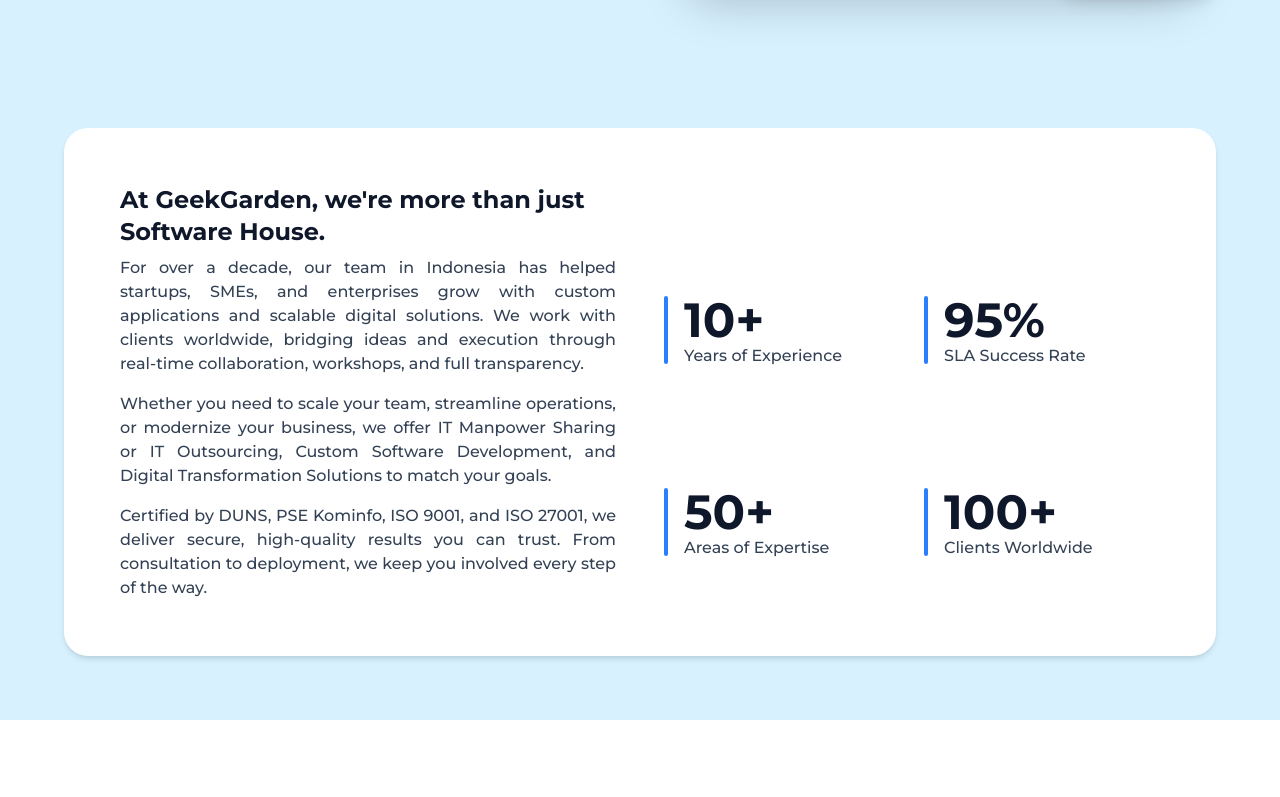
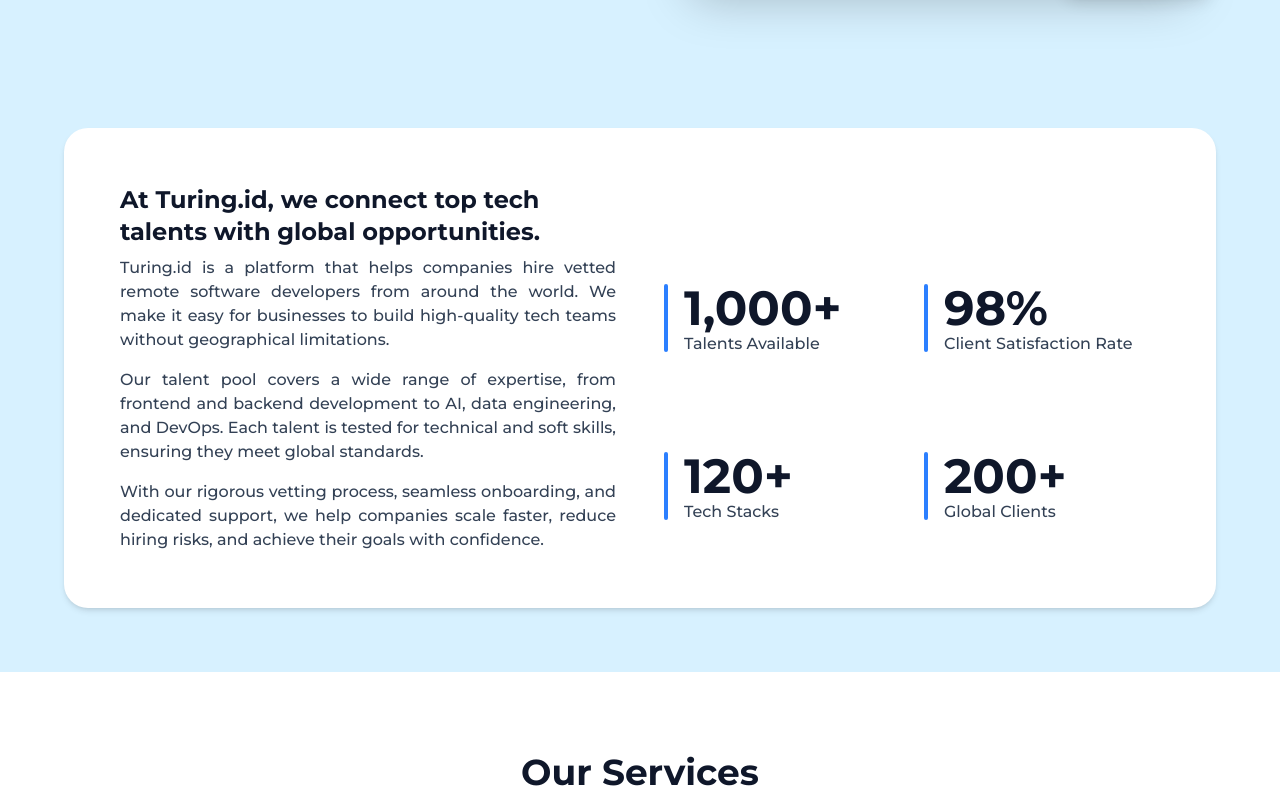
Before and after one commit to AcepHp/company-profile, a React (Vite) app: page / in a window 1280 px wide. Shown: the part 646-1443 px from the top of the page. Built offline with nearby package versions, Linux system fonts and the light colour scheme.

Commit message:
feat: change text in aboutSection

```diff
--- a/src/components/AboutSection.jsx
+++ b/src/components/AboutSection.jsx
@@ -7,10 +7,10 @@
 
 export default function AboutSection() {
     const stats = [
-        { id: 1, value: "10+", label: "Years of Experience", icon: BriefcaseIcon },
-        { id: 2, value: "95%", label: "SLA Success Rate", icon: CheckCircleIcon },
-        { id: 3, value: "50+", label: "Areas of Expertise", icon: ChartBarIcon },
-        { id: 4, value: "100+", label: "Clients Worldwide", icon: GlobeAltIcon },
+        { id: 1, value: "1,000+", label: "Talents Available", icon: BriefcaseIcon },
+        { id: 2, value: "98%", label: "Client Satisfaction Rate", icon: CheckCircleIcon },
+        { id: 3, value: "120+", label: "Tech Stacks", icon: ChartBarIcon },
+        { id: 4, value: "200+", label: "Global Clients", icon: GlobeAltIcon },
     ];
 
     return (
@@ -21,7 +21,7 @@
                     {/* Left Title */}
                     <div className="lg:w-1/2">
                         <h2 className="text-xl sm:text-xl md:text-2xl font-bold text-[#0f172a] text-center lg:text-left">
-                            At GeekGarden, we're more than just Software House.
+                            At Turing.id, we connect top tech talents with global opportunities.
                         </h2>
                     </div>
                     {/* Right Placeholder */}
@@ -34,22 +34,19 @@
                     <div className="flex-1 space-y-6">
                         <div className="text-[#334155] text-sm sm:text-base font-medium space-y-4 text-justify">
                             <p>
-                                For over a decade, our team in Indonesia has helped startups, SMEs,
-                                and enterprises grow with custom applications and scalable digital
-                                solutions. We work with clients worldwide, bridging ideas and
-                                execution through real-time collaboration, workshops, and full
-                                transparency.
+                                Turing.id is a platform that helps companies hire vetted remote software
+                                developers from around the world. We make it easy for businesses to build
+                                high-quality tech teams without geographical limitations.
                             </p>
                             <p>
-                                Whether you need to scale your team, streamline operations, or
-                                modernize your business, we offer IT Manpower Sharing or IT
-                                Outsourcing, Custom Software Development, and Digital
-                                Transformation Solutions to match your goals.
+                                Our talent pool covers a wide range of expertise, from frontend and backend
+                                development to AI, data engineering, and DevOps. Each talent is tested for
+                                technical and soft skills, ensuring they meet global standards.
                             </p>
                             <p>
-                                Certified by DUNS, PSE Kominfo, ISO 9001, and ISO 27001, we deliver
-                                secure, high-quality results you can trust. From consultation to
-                                deployment, we keep you involved every step of the way.
+                                With our rigorous vetting process, seamless onboarding, and dedicated support,
+                                we help companies scale faster, reduce hiring risks, and achieve their goals
+                                with confidence.
                             </p>
                         </div>
                     </div>
```
